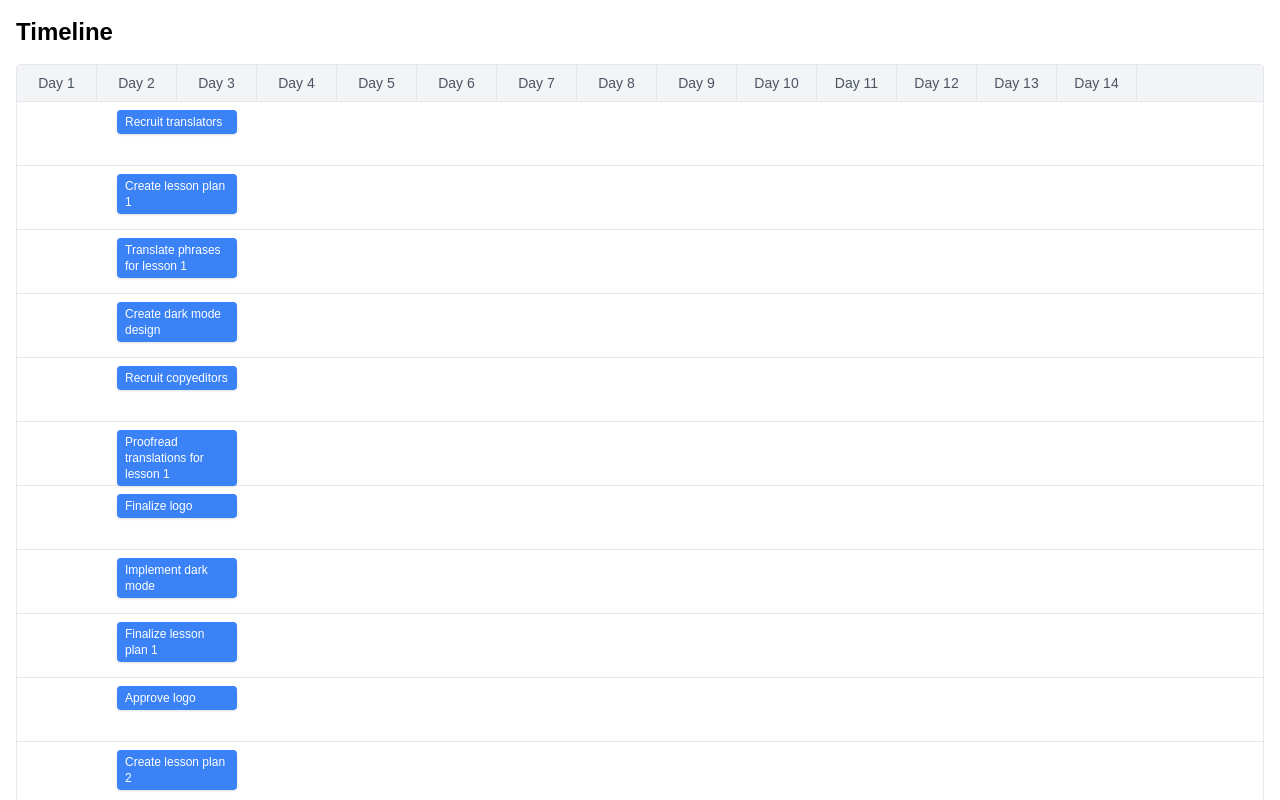
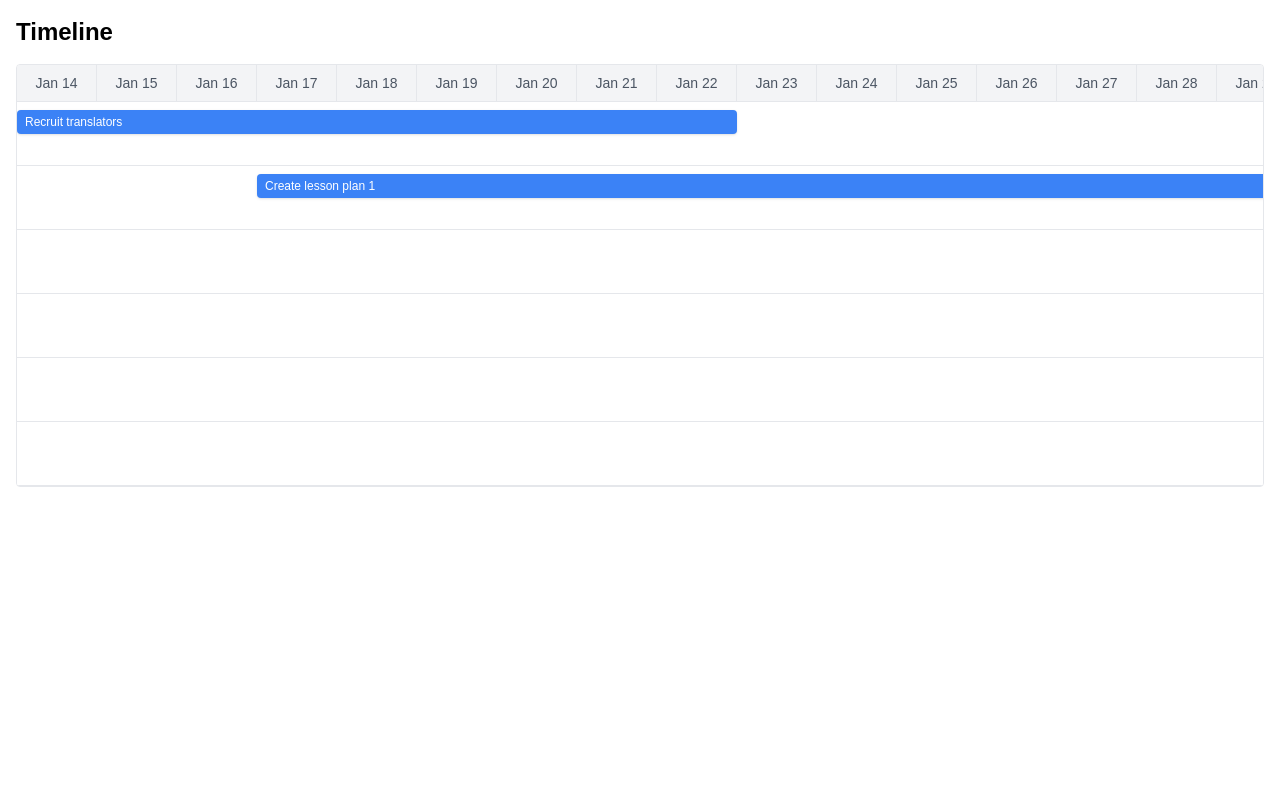
Before and after one commit to wagnergos/timeline, a React (Vite) app: page / in a window 1280 px wide. Shown: the top 800 px of the page. Built offline with nearby package versions, Linux system fonts and the light colour scheme.

Commit message:
feat: implement basic timeline with dynamic days, correct item positioning and lane allocation

```diff
--- a/package.json
+++ b/package.json
@@ -6,6 +6,8 @@
     "start": "parcel src/index.html --open"
   },
   "dependencies": {
+    "clsx": "^2.1.1",
+    "dayjs": "^1.11.13",
     "react": "^18.0.0",
     "react-dom": "^18.0.0"
   },
--- a/src/components/Timeline.tsx
+++ b/src/components/Timeline.tsx
@@ -4,11 +4,14 @@ interface ITimeline {
   children: React.ReactNode;
 }
 
-export function Timeline({ children }: ITimeline) {
+export const Timeline = ({ children }: ITimeline) => {
   return (
     <div className="p-4">
       <h2 className="text-2xl font-bold mb-4">Timeline</h2>
-      <div className="overflow-x-auto border rounded bg-white">{children}</div>
+
+      <div className="overflow-x-auto border rounded bg-white">
+        <div className="min-w-max">{children}</div>
+      </div>
     </div>
   );
-}
+};
--- a/src/components/TimelineHeader.tsx
+++ b/src/components/TimelineHeader.tsx
@@ -1,18 +1,23 @@
 import React from "react";
+import { Dayjs } from "dayjs";
 
-export function TimelineHeader() {
-  const days = Array.from({ length: 14 }, (_, i) => i + 1);
+interface ITimelineHeader {
+  days: Dayjs[];
+}
+export const TimelineHeader = (props: ITimelineHeader) => {
+  const { days } = props;
 
   return (
     <div className="flex border-b text-sm bg-gray-100">
-      {days.map((day) => (
+      {days.map((day, index) => (
         <div
-          key={day}
+          key={index}
           className="w-20 text-center border-r py-2 font-medium text-gray-600"
+          aria-label={`Timeline date ${day.format("MMM D, YYYY")}`}
         >
-          {`Day ${day}`}
+          {day.format("MMM D")}
         </div>
       ))}
     </div>
   );
-}
+};
--- a/src/components/TimelineItem.tsx
+++ b/src/components/TimelineItem.tsx
@@ -1,21 +1,25 @@
 import React from "react";
+import dayjs from "dayjs";
 
 import { TimelineItem as ItemType } from "../types/timeline";
+import { getItemPosition } from "../utils/dateUtils";
 
 interface ITimelineItem {
   item: ItemType;
+  timelineStart: dayjs.Dayjs;
 }
 
-export function TimelineItem({ item }: ITimelineItem) {
+export const TimelineItem = (props: ITimelineItem) => {
+  const { item, timelineStart } = props;
+  const { left, width } = getItemPosition(item, timelineStart);
+
   return (
     <div
       className="absolute top-2 bg-blue-500 text-white text-xs px-2 py-1 rounded shadow"
-      style={{
-        left: "100px",
-        width: "120px",
-      }}
+      style={{ left, width }}
+      aria-label={`${item.name}`}
     >
       {item.name}
     </div>
   );
-}
+};
--- a/src/components/TimelineLane.tsx
+++ b/src/components/TimelineLane.tsx
@@ -4,6 +4,6 @@ interface ITimelineLane {
   children: React.ReactNode;
 }
 
-export function TimelineLane({ children }: ITimelineLane) {
+export const TimelineLane = ({ children }: ITimelineLane) => {
   return <div className="h-16 border-b relative">{children}</div>;
-}
+};
--- a/src/index.tsx
+++ b/src/index.tsx
@@ -2,6 +2,8 @@ import React from "react";
 import ReactDOM from "react-dom/client";
 
 import { timelineItems } from "./utils/timelineItems";
+import { getTimelineBounds, generateDateRange } from "./utils/dateUtils";
+import { assignLanes } from "./utils/assignLanes";
 
 import { Timeline } from "./components/Timeline";
 import { TimelineHeader } from "./components/TimelineHeader";
@@ -11,12 +13,23 @@ import { TimelineItem } from "./components/TimelineItem";
 import "./index.css";
 
 function App() {
+  const { start: timelineStart, end: timelineEnd } =
+    getTimelineBounds(timelineItems);
+  const days = generateDateRange(timelineStart, timelineEnd);
+  const lanes = assignLanes(timelineItems);
+
   return (
     <Timeline>
-      <TimelineHeader />
-      {timelineItems.map((item, index) => (
-        <TimelineLane key={index}>
-          <TimelineItem item={item} />
+      <TimelineHeader days={days} />
+      {lanes.map((lane, laneIndex) => (
+        <TimelineLane key={laneIndex}>
+          {lane.map((item) => (
+            <TimelineItem
+              key={item.id}
+              item={item}
+              timelineStart={timelineStart}
+            />
+          ))}
         </TimelineLane>
       ))}
     </Timeline>
--- /dev/null
+++ b/src/utils/dateUtils.ts
@@ -0,0 +1,43 @@
+import dayjs, { Dayjs } from "dayjs";
+import minMax from "dayjs/plugin/minMax";
+import isSameOrBefore from "dayjs/plugin/isSameOrBefore";
+
+dayjs.extend(minMax);
+dayjs.extend(isSameOrBefore);
+
+import { TimelineItem } from "../types/timeline";
+
+export const DAY_WIDTH = 80;
+
+export function getTimelineBounds(items: TimelineItem[]) {
+  const allDates = items.flatMap((item) => [item.start, item.end]);
+  const start = dayjs.min(allDates.map(dayjs))!.startOf("day");
+  const end = dayjs.max(allDates.map(dayjs))!.startOf("day");
+  return { start, end };
+}
+
+export function getItemPosition(item: TimelineItem, timelineStart: Dayjs) {
+  const start = dayjs(item.start).startOf("day");
+  const end = dayjs(item.end).startOf("day");
+  const base = timelineStart.startOf("day");
+
+  const offset = start.diff(base, "day");
+  const duration = Math.max(1, end.diff(start, "day") + 1);
+
+  return {
+    left: offset * DAY_WIDTH,
+    width: duration * DAY_WIDTH,
+  };
+}
+
+export function generateDateRange(start: Dayjs, end: Dayjs): Dayjs[] {
+  const days: Dayjs[] = [];
+  let current = start.startOf("day");
+
+  while (current.isSameOrBefore(end, "day")) {
+    days.push(current);
+    current = current.add(1, "day");
+  }
+
+  return days;
+}
--- a/tsconfig.json
+++ b/tsconfig.json
@@ -1,7 +1,7 @@
 {
   "compilerOptions": {
-    "target": "ES6",
-    "module": "ESNext",
+    "target": "es2019",
+    "lib": ["dom", "es2019"],
     "jsx": "react-jsx",
     "strict": true,
     "moduleResolution": "node",
```
Also changed, not shown: 1 other file (tests, documents, lock files or other folders).
